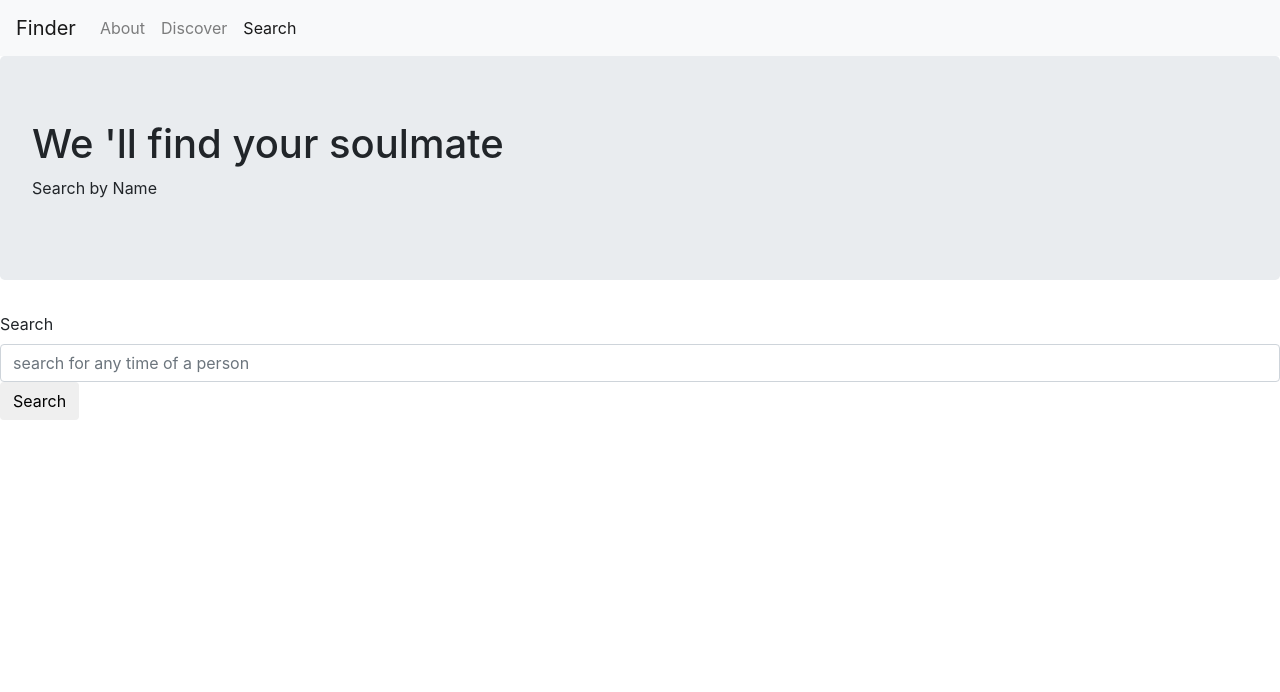
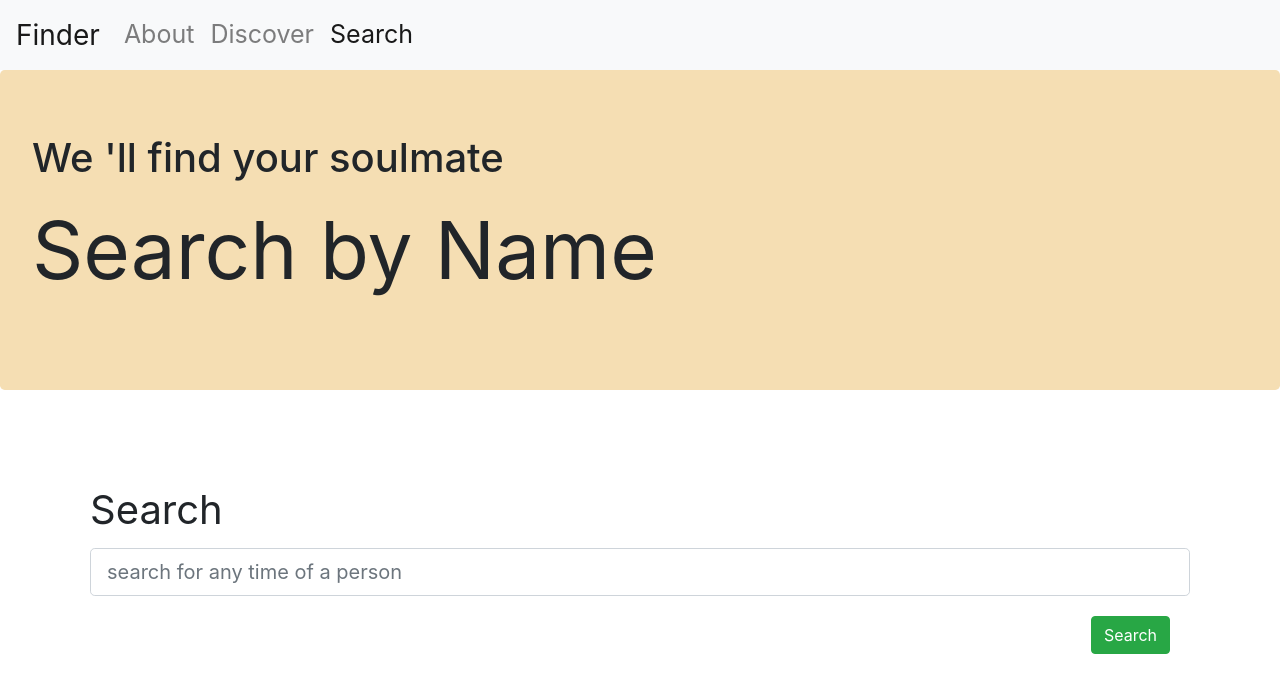
Before and after one commit to kaan14/ReactAPICALL, a React (Create React App) app: page /search in a window 1280 px wide. Shown: the top 692 px of the page. Built offline with nearby package versions, Linux system fonts and the light colour scheme.

Commit message:
styled search page

```diff
--- a/src/components/Navbar/Navbar.css
+++ b/src/components/Navbar/Navbar.css
@@ -1,3 +1,11 @@
 nav.navbar.navbar-default {
     margin-bottom: 0;
+
   }
+.navbar-brand {
+  font-size: 28px;
+}
+
+li{
+  font-size: 25px;
+}
--- a/src/components/SearchForm/SearchForm.css
+++ b/src/components/SearchForm/SearchForm.css
@@ -0,0 +1,15 @@
+form.search{
+    overflow: auto;
+    margin: 90px 90px 90px 90px;
+    font-size: 40px;
+}
+
+.btn[type="submit"] {
+    float: right;
+    margin: 20px;
+}
+
+.jumbotron{
+    font-size: 80px;
+    background-color:wheat;
+}
--- a/src/components/SearchForm/SearchForm.js
+++ b/src/components/SearchForm/SearchForm.js
@@ -16,13 +16,13 @@ const SearchForm = props => (
             onChange={props.Function}
             placeholder="search for any time of a person"
             id="personType"
-            className="form-control"
+            className="form-control form-control-lg"
         />
         {/* <datalist id="personTypes">
         {props.types.map(type=><option value={type} key={type}/>)}
         </datalist> */}
 
-        <button onClick={props.Functions} type="submit" className="btn">Search</button>
+        <button onClick={props.Functions} type="submit" className ="btn btn-success">Search</button>
         </div>
     </form>
 
```
Also changed, not shown: 1 other file (tests, documents, lock files or other folders).
